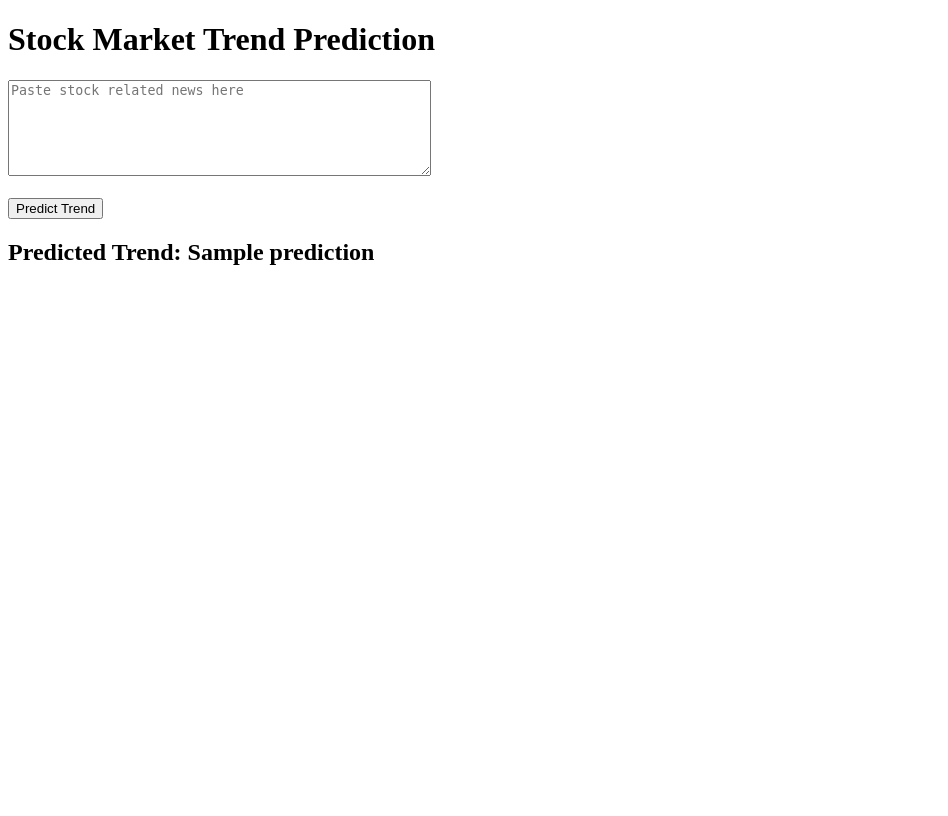
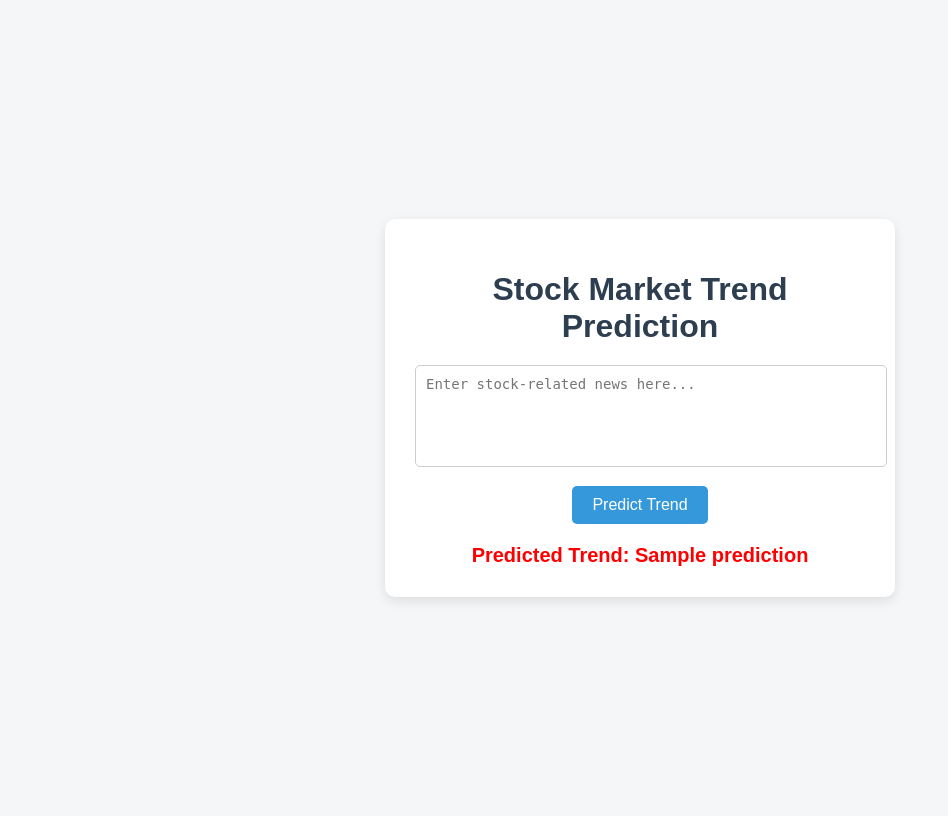
Before and after one commit to Saivinay9988/stock-market-trend-prediction, a Flask app: template templates/index.html in a window 1280 px wide. Shown: the whole page, without its empty margins (0-948 px from the left). Before the commit the page ends 265 px from the top, so only its background shows below. Run offline with Flask 3, Linux system fonts and the light colour scheme; the template is opened without the code that fills it: most values are stand-ins (such as "Sample title", 1, 10 or a date in 2020).

Commit message:
Improve UI with CSS styling

```diff
--- /dev/null
+++ b/static/style.css
@@ -0,0 +1,60 @@
+body {
+    font-family: Arial, sans-serif;
+    background: #f4f6f8;
+    display: flex;
+    justify-content: center;
+    align-items: center;
+    height: 100vh;
+}
+
+.container {
+    background: white;
+    padding: 30px;
+    width: 450px;
+    border-radius: 10px;
+    box-shadow: 0px 4px 12px rgba(0,0,0,0.1);
+    text-align: center;
+}
+
+h1 {
+    color: #2c3e50;
+    margin-bottom: 20px;
+}
+
+textarea {
+    width: 100%;
+    padding: 10px;
+    border-radius: 5px;
+    border: 1px solid #ccc;
+    resize: none;
+    font-size: 14px;
+}
+
+button {
+    margin-top: 15px;
+    padding: 10px 20px;
+    border: none;
+    background-color: #3498db;
+    color: white;
+    font-size: 16px;
+    border-radius: 5px;
+    cursor: pointer;
+}
+
+button:hover {
+    background-color: #2980b9;
+}
+
+.result {
+    margin-top: 20px;
+    font-size: 20px;
+    font-weight: bold;
+}
+
+.up {
+    color: green;
+}
+
+.down {
+    color: red;
+}
--- a/templates/index.html
+++ b/templates/index.html
@@ -1,21 +1,27 @@
 <!DOCTYPE html>
 <html>
 <head>
-    <title>Stock Trend Predictor</title>
+    <title>Stock Market Trend Prediction</title>
+    <link rel="stylesheet" href="{{ url_for('static', filename='style.css') }}">
 </head>
 <body>
+
+<div class="container">
     <h1>Stock Market Trend Prediction</h1>
 
     <form method="POST">
-        <textarea name="news" rows="6" cols="50"
-                  placeholder="Paste stock related news here"></textarea>
-        <br><br>
+        <textarea name="news" rows="5" placeholder="Enter stock-related news here..." required></textarea>
+        <br>
         <button type="submit">Predict Trend</button>
     </form>
 
     {% if prediction %}
-<h2>Predicted Trend: {{ prediction }}</h2>
-{% endif %}
+        <div class="result
+            {% if 'UP' in prediction %}up{% else %}down{% endif %}">
+            Predicted Trend: {{ prediction }}
+        </div>
+    {% endif %}
+</div>
 
 </body>
 </html>
```
